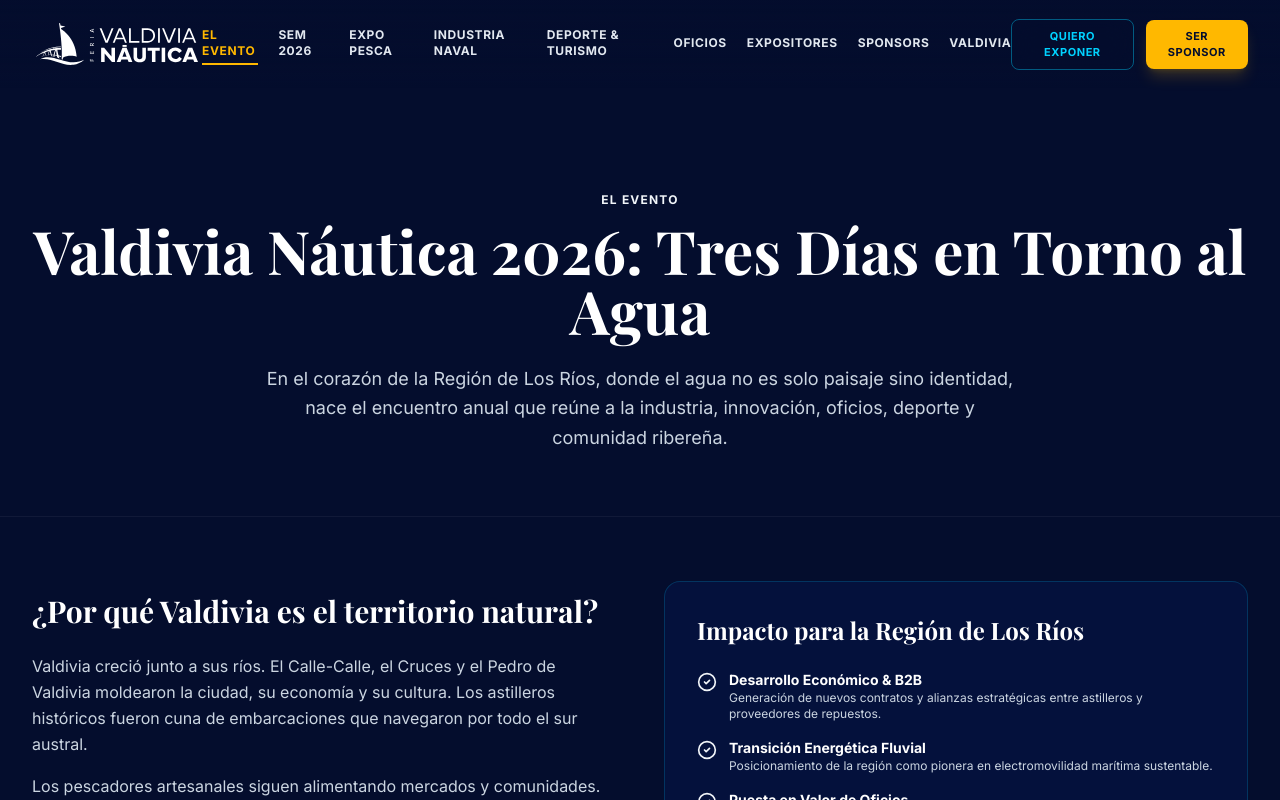
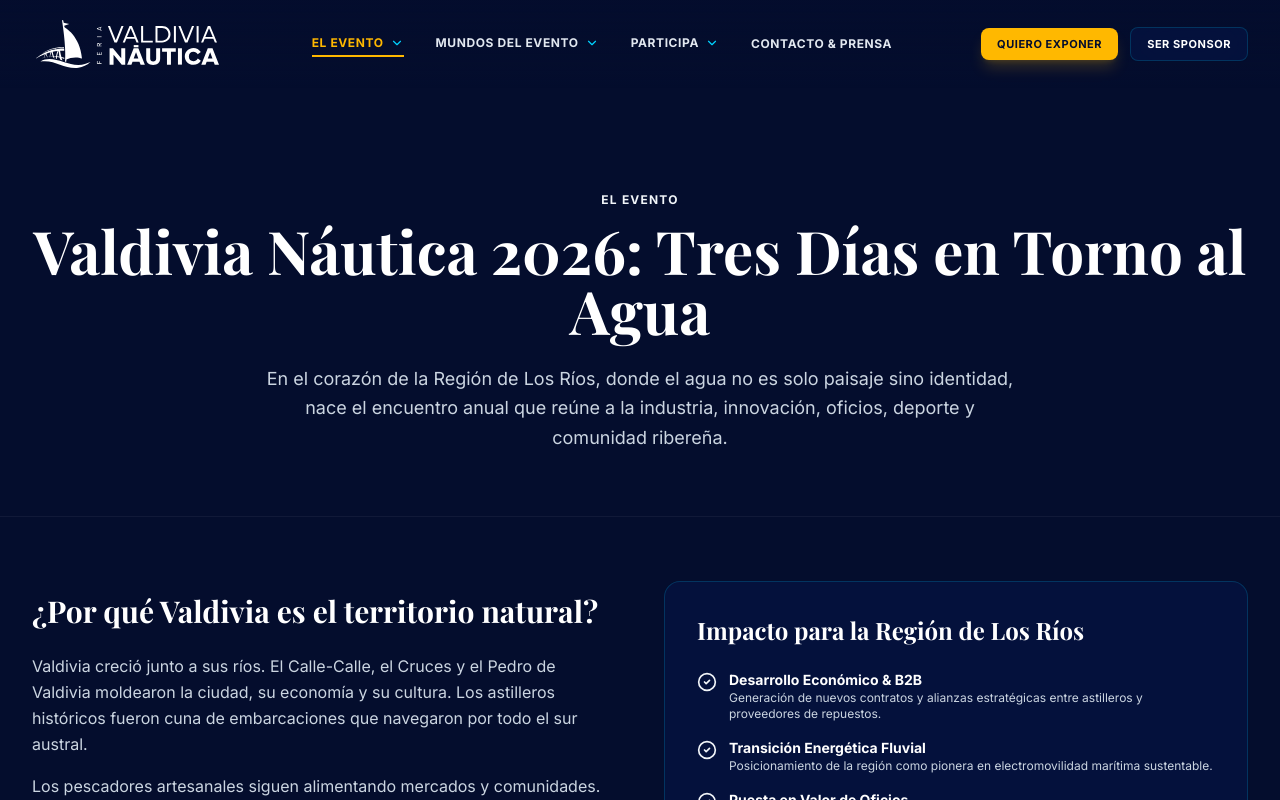
Before and after one commit to erikogodoy/web-valdivia-nautica-2026, a Next.js app: page /evento in a window 1280 px wide. Shown: the top 800 px of the page. Built offline with nearby package versions, Linux system fonts and the light colour scheme; a web font is replaced by a local one.

Commit message:
feat: simplified Header to 4 clean primary items with glassmorphism Mega-Menu dropdowns

```diff
--- a/src/components/ui/Header.tsx
+++ b/src/components/ui/Header.tsx
@@ -3,38 +3,22 @@
 import React, { useState, useEffect } from 'react';
 import Link from 'next/link';
 import { usePathname } from 'next/navigation';
-import { Menu, X } from 'lucide-react';
+import { Menu, X, ChevronDown, Anchor, Sparkles, Zap, Fish, Ship, Sailboat, Hammer, MapPin, Building2 } from 'lucide-react';
 
 interface HeaderProps {
   onOpenModal: (type?: string) => void;
 }
 
-const NAV_LINKS = [
-  { href: '/evento', label: 'El Evento' },
-  { href: '/sem', label: 'SEM 2026' },
-  { href: '/expo-pesca', label: 'Expo Pesca' },
-  { href: '/industria-naval', label: 'Industria Naval' },
-  { href: '/deporte-turismo', label: 'Deporte & Turismo' },
-  { href: '/oficios', label: 'Oficios' },
-  { href: '/expositores', label: 'Expositores' },
-  { href: '/sponsors', label: 'Sponsors' },
-  { href: '/valdivia', label: 'Valdivia' },
-];
-
 export default function Header({ onOpenModal }: HeaderProps) {
   const [isScrolled, setIsScrolled] = useState(false);
+  const [activeDropdown, setActiveDropdown] = useState<string | null>(null);
   const [isMobileMenuOpen, setIsMobileMenuOpen] = useState(false);
   const pathname = usePathname();
 
   useEffect(() => {
     const handleScroll = () => {
-      if (window.scrollY > 50) {
-        setIsScrolled(true);
-      } else {
-        setIsScrolled(false);
-      }
+      setIsScrolled(window.scrollY > 50);
     };
-
     window.addEventListener('scroll', handleScroll);
     return () => window.removeEventListener('scroll', handleScroll);
   }, []);
@@ -44,13 +28,14 @@
       className={`fixed top-0 left-0 right-0 z-50 transition-all duration-500 ${
         isScrolled
           ? 'glass-nav py-3 shadow-2xl'
-          : 'bg-gradient-to-b from-poster-midnight/90 to-transparent py-4'
+          : 'bg-gradient-to-b from-poster-midnight/90 via-poster-midnight/40 to-transparent py-4'
       }`}
+      onMouseLeave={() => setActiveDropdown(null)}
     >
       <div className="max-w-7xl mx-auto px-4 sm:px-6 lg:px-8">
         <div className="flex items-center justify-between">
 
-          {/* Exact Official Header SVG Logo from Downloads */}
+          {/* Logo Oficial Header */}
           <Link
             href="/"
             className="flex items-center group focus:outline-none rounded-lg p-1"
@@ -63,37 +48,210 @@
             />
           </Link>
 
-          {/* Navigation Links */}
-          <nav aria-label="Navegación principal" className="hidden lg:flex items-center gap-5">
-            {NAV_LINKS.map((link) => {
-              const isActive = pathname === link.href;
-              return (
-                <Link
-                  key={link.href}
-                  href={link.href}
-                  className={`text-xs font-bold uppercase tracking-wider transition-colors py-1 border-b-2 ${
-                    isActive
+          {/* Clean 4-Item Primary Nav with Mega-Menu Dropdowns */}
+          <nav aria-label="Navegación principal" className="hidden lg:flex items-center gap-8">
+
+            {/* 1. EL EVENTO */}
+            <div className="relative py-2" onMouseEnter={() => setActiveDropdown('evento')}>
+              <button
+                className={`flex items-center gap-1.5 text-xs font-bold uppercase tracking-wider transition-colors py-1 border-b-2 ${
+                  pathname.startsWith('/evento') || activeDropdown === 'evento'
                     ? 'text-poster-gold border-poster-gold'
                     : 'text-slate-200 hover:text-poster-cyan border-transparent'
                 }`}
               >
-                  {link.label}
+                El Evento
+                <ChevronDown className="w-3.5 h-3.5 text-poster-cyan" />
+              </button>
+
+              {activeDropdown === 'evento' && (
+                <div className="absolute top-full left-0 w-80 glass-panel p-5 rounded-2xl shadow-2xl border-white/10 mt-1 animate-fadeIn">
+                  <div className="text-[10px] font-bold uppercase tracking-widest text-poster-cyan mb-3">
+                    Conoce Valdivia Náutica
+                  </div>
+                  <div className="space-y-3">
+                    <Link
+                      href="/evento"
+                      className="block group hover:bg-white/5 p-2 rounded-xl transition-colors"
+                    >
+                      <div className="font-bold text-sm text-white group-hover:text-poster-gold">
+                        Manifiesto & Propósito
+                      </div>
+                      <div className="text-xs text-slate-300">
+                        Por qué el agua es desarrollo, territorio e identidad.
+                      </div>
                     </Link>
-              );
-            })}
+                    <Link
+                      href="/valdivia"
+                      className="block group hover:bg-white/5 p-2 rounded-xl transition-colors"
+                    >
+                      <div className="font-bold text-sm text-white group-hover:text-poster-cyan flex items-center gap-1.5">
+                        <MapPin className="w-3.5 h-3.5 text-poster-cyan" />
+                        Parque Saval & Sede
+                      </div>
+                      <div className="text-xs text-slate-300">
+                        Isla Teja, Valdivia — 4, 5 y 6 de Diciembre.
+                      </div>
+                    </Link>
+                  </div>
+                </div>
+              )}
+            </div>
+
+            {/* 2. MUNDOS & CONTENIDOS (MEGA MENU) */}
+            <div className="relative py-2" onMouseEnter={() => setActiveDropdown('mundos')}>
+              <button
+                className={`flex items-center gap-1.5 text-xs font-bold uppercase tracking-wider transition-colors py-1 border-b-2 ${
+                  activeDropdown === 'mundos'
+                    ? 'text-poster-gold border-poster-gold'
+                    : 'text-slate-200 hover:text-poster-cyan border-transparent'
+                }`}
+              >
+                Mundos del Evento
+                <ChevronDown className="w-3.5 h-3.5 text-poster-cyan" />
+              </button>
+
+              {activeDropdown === 'mundos' && (
+                <div className="absolute top-full -left-20 w-[540px] glass-panel p-6 rounded-2xl shadow-2xl border-white/10 mt-1 animate-fadeIn grid grid-cols-2 gap-4">
+                  <div>
+                    <div className="text-[10px] font-bold uppercase tracking-widest text-poster-cyan mb-3">
+                      Innovación & Producción
+                    </div>
+                    <div className="space-y-2">
+                      <Link
+                        href="/sem"
+                        className="flex items-start gap-2.5 p-2 rounded-xl hover:bg-white/5 transition-colors group"
+                      >
+                        <Zap className="w-4 h-4 text-poster-cyan mt-0.5" />
+                        <div>
+                          <div className="font-bold text-xs text-white group-hover:text-poster-cyan">SEM 2026</div>
+                          <div className="text-[11px] text-slate-300">Electromovilidad Marítima</div>
+                        </div>
+                      </Link>
+
+                      <Link
+                        href="/expo-pesca"
+                        className="flex items-start gap-2.5 p-2 rounded-xl hover:bg-white/5 transition-colors group"
+                      >
+                        <Fish className="w-4 h-4 text-poster-gold mt-0.5" />
+                        <div>
+                          <div className="font-bold text-xs text-white group-hover:text-poster-gold">Expo Pesca</div>
+                          <div className="text-[11px] text-slate-300">Pesca Deportiva & Marcas</div>
+                        </div>
+                      </Link>
+
+                      <Link
+                        href="/industria-naval"
+                        className="flex items-start gap-2.5 p-2 rounded-xl hover:bg-white/5 transition-colors group"
+                      >
+                        <Ship className="w-4 h-4 text-white mt-0.5" />
+                        <div>
+                          <div className="font-bold text-xs text-white group-hover:text-poster-cyan">Industria Naval</div>
+                          <div className="text-[11px] text-slate-300">ASENAV & Astilleros</div>
+                        </div>
+                      </Link>
+                    </div>
+                  </div>
+
+                  <div>
+                    <div className="text-[10px] font-bold uppercase tracking-widest text-poster-gold mb-3">
+                      Comunidad & Vivencias
+                    </div>
+                    <div className="space-y-2">
+                      <Link
+                        href="/deporte-turismo"
+                        className="flex items-start gap-2.5 p-2 rounded-xl hover:bg-white/5 transition-colors group"
+                      >
+                        <Sailboat className="w-4 h-4 text-poster-gold mt-0.5" />
+                        <div>
+                          <div className="font-bold text-xs text-white group-hover:text-poster-gold">Deporte & Remo</div>
+                          <div className="text-[11px] text-slate-300">Regatas & Kayak</div>
+                        </div>
+                      </Link>
+
+                      <Link
+                        href="/oficios"
+                        className="flex items-start gap-2.5 p-2 rounded-xl hover:bg-white/5 transition-colors group"
+                      >
+                        <Hammer className="w-4 h-4 text-poster-cyan mt-0.5" />
+                        <div>
+                          <div className="font-bold text-xs text-white group-hover:text-poster-cyan">Oficios de Ribera</div>
+                          <div className="text-[11px] text-slate-300">Carpintería & Patrimonio</div>
+                        </div>
+                      </Link>
+                    </div>
+                  </div>
+                </div>
+              )}
+            </div>
+
+            {/* 3. PARTICIPA & AUSPICIOS */}
+            <div className="relative py-2" onMouseEnter={() => setActiveDropdown('participa')}>
+              <button
+                className={`flex items-center gap-1.5 text-xs font-bold uppercase tracking-wider transition-colors py-1 border-b-2 ${
+                  activeDropdown === 'participa'
+                    ? 'text-poster-gold border-poster-gold'
+                    : 'text-slate-200 hover:text-poster-cyan border-transparent'
+                }`}
+              >
+                Participa
+                <ChevronDown className="w-3.5 h-3.5 text-poster-cyan" />
+              </button>
+
+              {activeDropdown === 'participa' && (
+                <div className="absolute top-full right-0 w-72 glass-panel p-5 rounded-2xl shadow-2xl border-white/10 mt-1 animate-fadeIn">
+                  <div className="text-[10px] font-bold uppercase tracking-widest text-poster-cyan mb-3">
+                    Oportunidades 2026
+                  </div>
+                  <div className="space-y-2">
+                    <Link
+                      href="/expositores"
+                      className="block p-2 rounded-xl hover:bg-white/5 transition-colors group"
+                    >
+                      <div className="font-bold text-xs text-white group-hover:text-poster-gold flex items-center gap-1.5">
+                        <Building2 className="w-3.5 h-3.5 text-poster-gold" />
+                        Expositores (Stands)
+                      </div>
+                      <div className="text-[11px] text-slate-300">Reserva tu espacio comercial B2B.</div>
+                    </Link>
+
+                    <Link
+                      href="/sponsors"
+                      className="block p-2 rounded-xl hover:bg-white/5 transition-colors group"
+                    >
+                      <div className="font-bold text-xs text-white group-hover:text-poster-cyan flex items-center gap-1.5">
+                        <Sparkles className="w-3.5 h-3.5 text-poster-cyan" />
+                        Auspiciadores
+                      </div>
+                      <div className="text-[11px] text-slate-300">Niveles Litio, Cobalto, Níquel.</div>
+                    </Link>
+                  </div>
+                </div>
+              )}
+            </div>
+
+            {/* 4. CONTACTO DIRECTO */}
+            <button
+              onClick={() => onOpenModal('general')}
+              className="text-xs font-bold uppercase tracking-wider text-slate-200 hover:text-poster-cyan transition-colors"
+            >
+              Contacto & Prensa
+            </button>
+
           </nav>
 
           {/* Action CTAs */}
           <div className="hidden lg:flex items-center gap-3">
             <button
               onClick={() => onOpenModal('expositor')}
-              className="px-4 py-2 text-[11px] font-bold uppercase tracking-wider text-poster-cyan border border-poster-cyan/40 rounded-lg hover:bg-poster-cyan/10 hover:border-poster-cyan transition-all backdrop-blur-md"
+              className="px-4 py-2 text-[11px] font-bold uppercase tracking-wider text-poster-midnight bg-poster-gold rounded-lg shadow-lg shadow-poster-gold/20 hover:bg-poster-goldHover hover:scale-105 transition-all"
             >
               Quiero Exponer
             </button>
+
             <button
               onClick={() => onOpenModal('sponsor')}
-              className="px-4 py-2 text-[11px] font-bold uppercase tracking-wider text-poster-midnight bg-poster-gold rounded-lg shadow-lg shadow-poster-gold/20 hover:bg-poster-goldHover transition-all"
+              className="px-4 py-2 text-[11px] font-bold uppercase tracking-wider text-white glass-panel border-poster-cyan/50 rounded-lg hover:bg-poster-cyan/20 transition-all backdrop-blur-md"
             >
               Ser Sponsor
             </button>
@@ -109,6 +267,7 @@
               {isMobileMenuOpen ? <X className="w-6 h-6" /> : <Menu className="w-6 h-6" />}
             </button>
           </div>
+
         </div>
       </div>
 
@@ -116,36 +275,41 @@
       {isMobileMenuOpen && (
         <div className="lg:hidden glass-panel border-t border-white/10 px-4 pt-4 pb-6 space-y-3 max-h-[80vh] overflow-y-auto">
           <nav className="flex flex-col space-y-2">
-            <Link
-              href="/"
-              onClick={() => setIsMobileMenuOpen(false)}
-              className="text-slate-200 hover:text-poster-cyan py-2 text-sm font-semibold border-b border-white/5"
-            >
+            <Link href="/" onClick={() => setIsMobileMenuOpen(false)} className="text-slate-200 hover:text-poster-cyan py-2 text-sm font-semibold border-b border-white/5">
               Portada (Inicio)
             </Link>
-            {NAV_LINKS.map((link) => (
-              <Link
-                key={link.href}
-                href={link.href}
-                onClick={() => setIsMobileMenuOpen(false)}
-                className={`py-2 text-sm font-semibold border-b border-white/5 ${
-                  pathname === link.href ? 'text-poster-gold' : 'text-slate-200 hover:text-poster-cyan'
-                }`}
-              >
-                {link.label}
+            <Link href="/evento" onClick={() => setIsMobileMenuOpen(false)} className="text-slate-200 hover:text-poster-cyan py-2 text-sm font-semibold border-b border-white/5">
+              El Evento & Parque Saval
             </Link>
-            ))}
+            <Link href="/sem" onClick={() => setIsMobileMenuOpen(false)} className="text-slate-200 hover:text-poster-cyan py-2 text-sm font-semibold border-b border-white/5">
+              SEM 2026 (Electromovilidad)
+            </Link>
+            <Link href="/expo-pesca" onClick={() => setIsMobileMenuOpen(false)} className="text-slate-200 hover:text-poster-cyan py-2 text-sm font-semibold border-b border-white/5">
+              Expo Pesca
+            </Link>
+            <Link href="/industria-naval" onClick={() => setIsMobileMenuOpen(false)} className="text-slate-200 hover:text-poster-cyan py-2 text-sm font-semibold border-b border-white/5">
+              Industria Naval
+            </Link>
+            <Link href="/deporte-turismo" onClick={() => setIsMobileMenuOpen(false)} className="text-slate-200 hover:text-poster-cyan py-2 text-sm font-semibold border-b border-white/5">
+              Deporte, Remo & Turismo
+            </Link>
+            <Link href="/expositores" onClick={() => setIsMobileMenuOpen(false)} className="text-slate-200 hover:text-poster-cyan py-2 text-sm font-semibold border-b border-white/5">
+              Expositores & Stands
+            </Link>
+            <Link href="/sponsors" onClick={() => setIsMobileMenuOpen(false)} className="text-slate-200 hover:text-poster-cyan py-2 text-sm font-semibold border-b border-white/5">
+              Auspiciadores
+            </Link>
           </nav>
           <div className="flex flex-col gap-2 pt-2">
             <button
               onClick={() => { setIsMobileMenuOpen(false); onOpenModal('expositor'); }}
-              className="w-full py-2.5 text-xs font-bold uppercase tracking-wider text-poster-cyan border border-poster-cyan/40 rounded-lg text-center"
+              className="w-full py-2.5 text-xs font-bold uppercase tracking-wider text-poster-midnight bg-poster-gold rounded-lg text-center"
             >
               Quiero Exponer
             </button>
             <button
               onClick={() => { setIsMobileMenuOpen(false); onOpenModal('sponsor'); }}
-              className="w-full py-2.5 text-xs font-bold uppercase tracking-wider text-poster-midnight bg-poster-gold rounded-lg text-center"
+              className="w-full py-2.5 text-xs font-bold uppercase tracking-wider text-white glass-panel border-poster-cyan/40 rounded-lg text-center"
             >
               Ser Sponsor
             </button>
```
Lines whose indentation alone changed are shown as unchanged.
